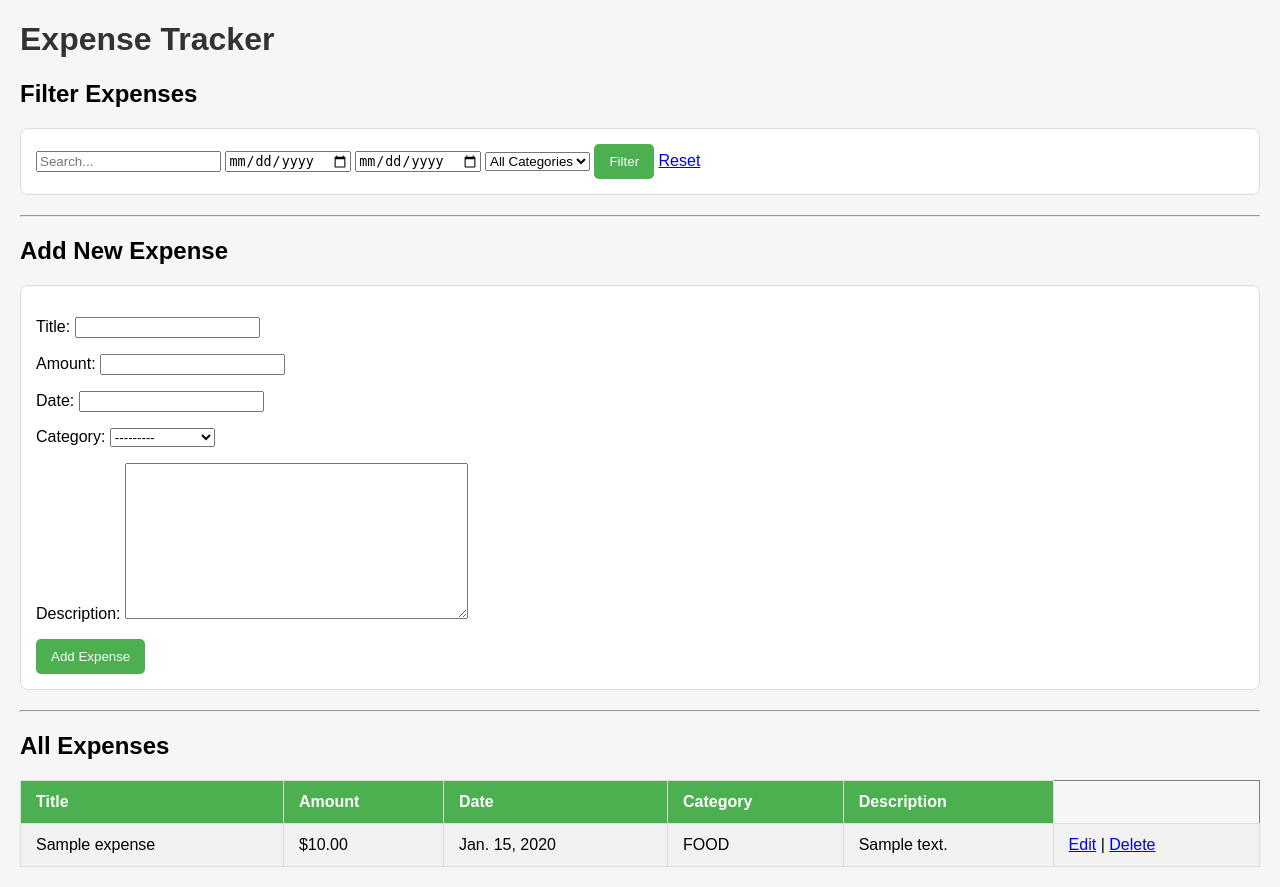
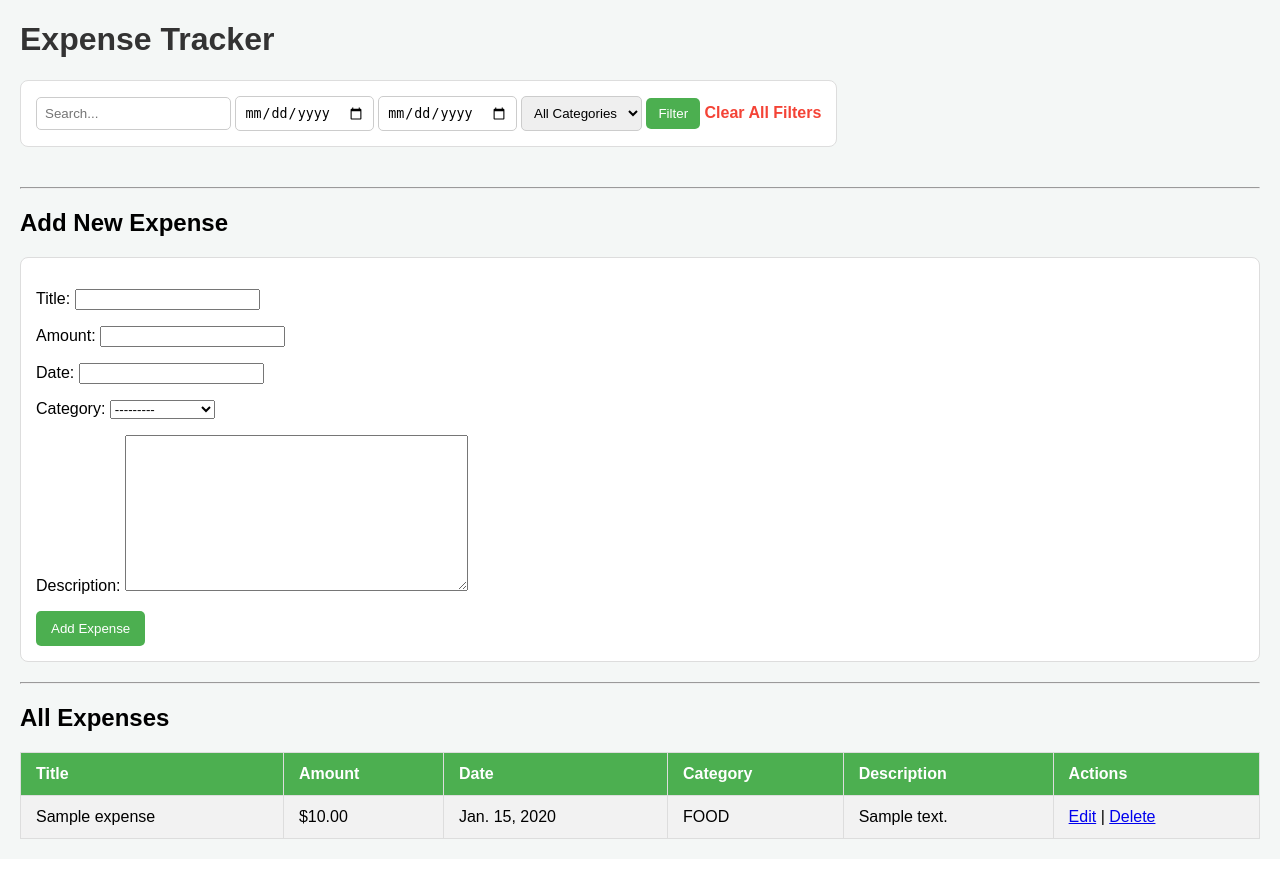
Before and after one commit to SyamGopalGuttula/personal_finance_tracker, a Django app: page / in a window 1280 px wide. After the commit the page ends 839 px from the top, so only its background shows below. Run offline with Django 5.2, Linux system fonts and the light colour scheme; tables that the repository leaves empty hold one stand-in row (values such as "Sample post"); parts of the project's set-up code (start-up, migrations or seed data) failed here and were passed over.

```diff
--- a/core/templates/core/expense_list.html
+++ b/core/templates/core/expense_list.html
@@ -4,11 +4,44 @@
 <head>
     <title>Expense Tracker</title>
     <link rel="stylesheet" href="{% static 'core/css/styles.css' %}">
+    <style>
+        .filter-container {
+            display: flex;
+            gap: 10px;
+            align-items: center;
+            margin-bottom: 20px;
+        }
+        .filter-container input,
+        .filter-container select {
+            padding: 8px;
+            border: 1px solid #ccc;
+            border-radius: 5px;
+        }
+        .filter-container button {
+            padding: 8px 12px;
+            background-color: #4CAF50;
+            color: white;
+            border: none;
+            border-radius: 5px;
+            cursor: pointer;
+        }
+        .filter-container button:hover {
+            background-color: #45a049;
+        }
+        .filter-container a {
+            text-decoration: none;
+            color: #f44336;
+            font-weight: bold;
+        }
+        .filter-container a:hover {
+            text-decoration: underline;
+        }
+    </style>
 </head>
 <body>
     <h1>Expense Tracker</h1>
 
-    <h2>Filter Expenses</h2>
+    <div class="filter-container">
         <form method="GET">
             <input type="text" name="q" placeholder="Search..." value="{{ query }}">
             <input type="date" name="start_date" value="{{ start_date }}">
@@ -20,9 +53,12 @@
                 {% endfor %}
             </select>
             <button type="submit">Filter</button>
-        <a href="/">Reset</a>
+            <a href="/" class="clear-filters">Clear All Filters</a>
         </form>
+    </div>
+
     <hr>
+
     <h2>Add New Expense</h2>
     <form method="POST">
         {% csrf_token %}
@@ -30,27 +66,17 @@
         <button type="submit">Add Expense</button>
     </form>
 
-    {% if form.errors %}
-        <div style="color: red;">
-            <h3>Form Errors:</h3>
-            <ul>
-                {% for field, errors in form.errors.items %}
-                    <li>{{ field }}: {{ errors|join:", " }}</li>
-                {% endfor %}
-            </ul>
-        </div>
-    {% endif %}
-
     <hr>
 
     <h2>All Expenses</h2>
-    <table border="1">
+    <table>
         <tr>
             <th>Title</th>
             <th>Amount</th>
             <th>Date</th>
             <th>Category</th>
             <th>Description</th>
+            <th>Actions</th>
         </tr>
         {% for expense in expenses %}
         <tr>
@@ -66,7 +92,7 @@
         </tr>
         {% empty %}
         <tr>
-            <td colspan="6">No expenses yet.</td>
+            <td colspan="6">No expenses found.</td>
         </tr>
         {% endfor %}
     </table>
--- a/core/views.py
+++ b/core/views.py
@@ -12,30 +12,23 @@ def expense_list(request):
     end_date = request.GET.get('end_date')
     category = request.GET.get('category')
 
-    print("Initial Expenses:", expenses)  # Debug Line
-    print("Selected Category:", category)  # Debug Line
-
     if query and query.lower() != "none":
         expenses = expenses.filter(
             Q(title__icontains=query) | Q(description__icontains=query)
         )
-        print("After Search Filter:", expenses)  # Debug Line
 
     if start_date:
         expenses = expenses.filter(date__gte=start_date)
-        print("After Start Date Filter:", expenses)  # Debug Line
 
     if end_date:
         expenses = expenses.filter(date__lte=end_date)
-        print("After End Date Filter:", expenses)  # Debug Line
 
     if category and category != "All":
         expenses = expenses.filter(category__iexact=category.strip())
-        print("After Category Filter:", expenses)  # Debug Line
+
 
     form = ExpenseForm()
     categories = Expense.objects.values_list('category', flat=True).distinct()
-    print("Available Categories:", categories)  # Debug Line
 
     return render(request, 'core/expense_list.html', {
         'expenses': expenses,
```
Lines whose indentation alone changed are shown as unchanged.
